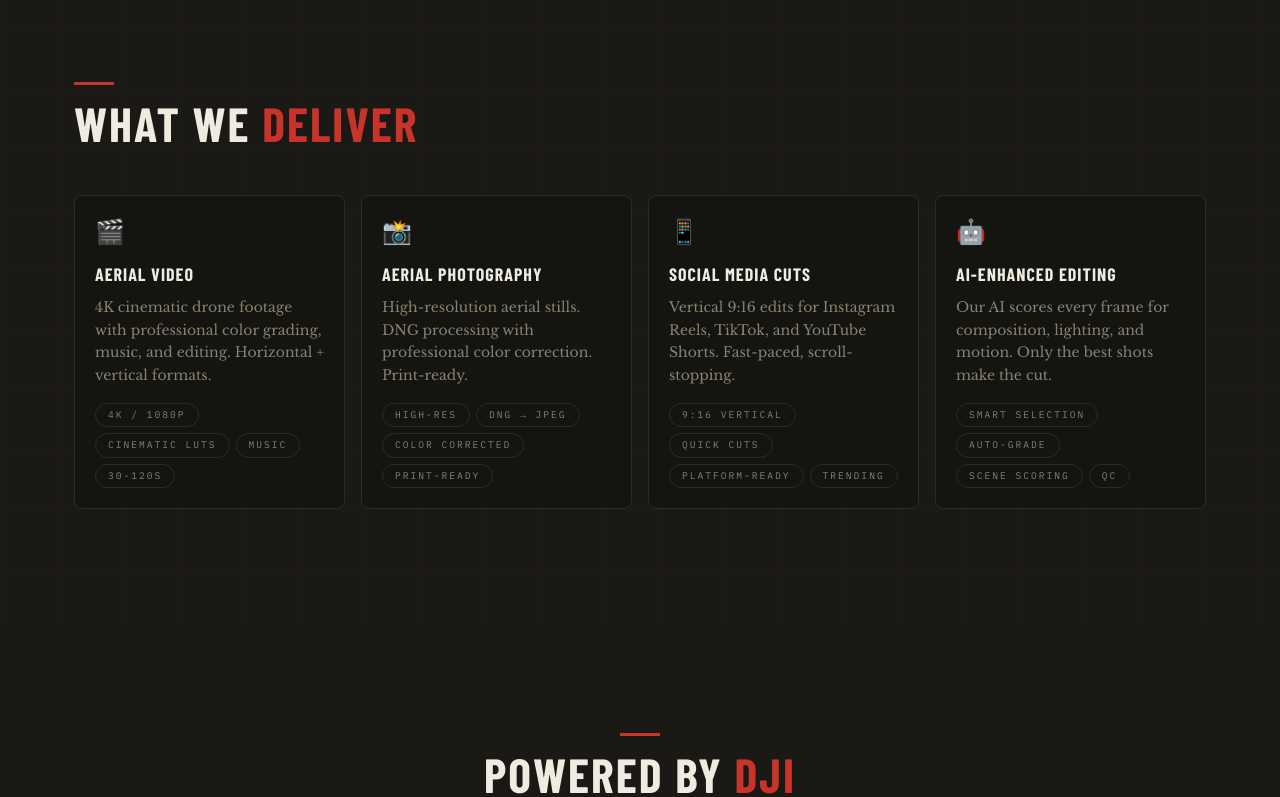
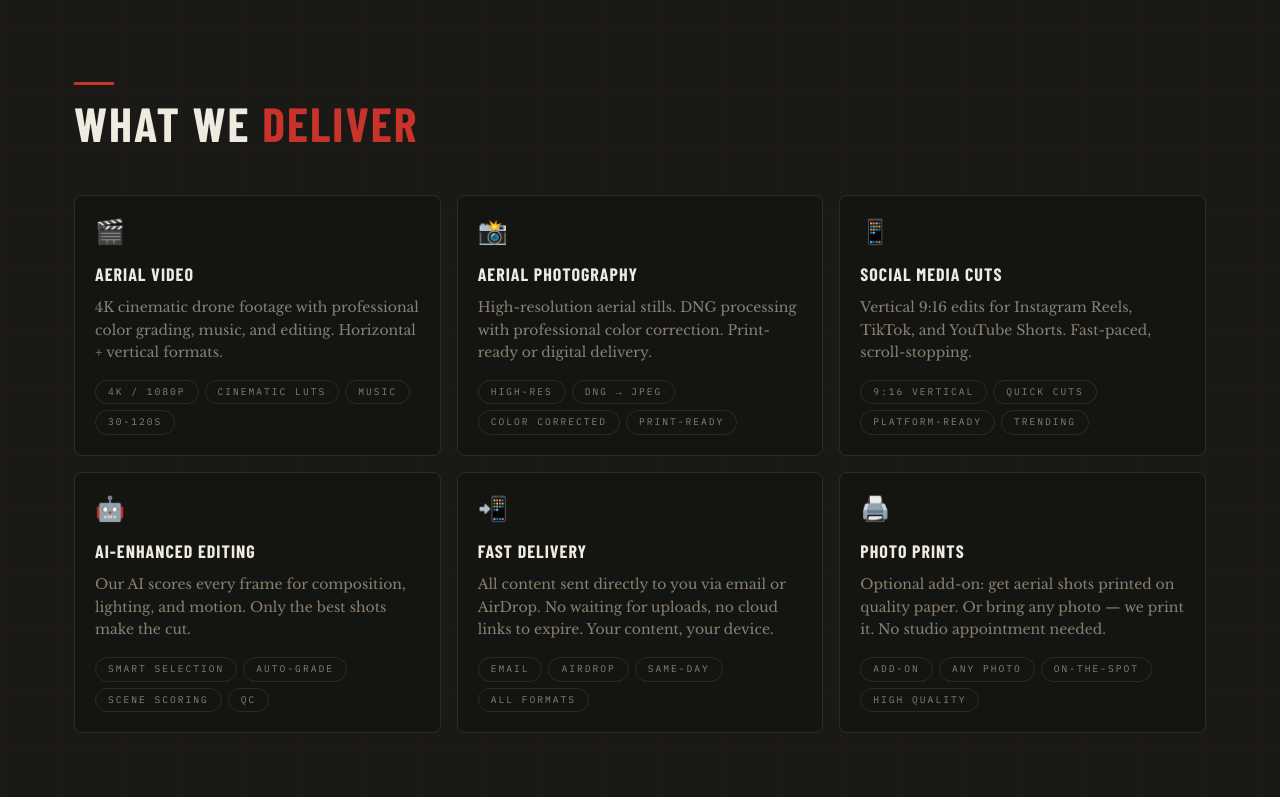
Before and after one commit to Ipswich38/aerovibe, a Next.js app: page / in a window 1280 px wide. Shown: the part 2000-2797 px from the top of the page. Built offline with nearby package versions, Linux system fonts and the light colour scheme; a web font is replaced by a local one.

Commit message:
Add delivery methods (email/AirDrop) + optional photo print service across Process, Services, and Pricing sections

```diff
--- a/src/components/Pricing.tsx
+++ b/src/components/Pricing.tsx
@@ -15,6 +15,7 @@ const packages = [
       "Cinematic color grade",
       "Background music",
       "1 format (16:9 or 9:16)",
+      "Delivered via email or AirDrop",
     ],
     highlight: false,
   },
@@ -30,6 +31,7 @@ const packages = [
       "Background music",
       "Both formats (16:9 + 9:16)",
       "3 aerial photo exports",
+      "Delivered via email or AirDrop",
     ],
     highlight: true,
   },
@@ -45,6 +47,7 @@ const packages = [
       "Licensed background music",
       "Both formats (16:9 + 9:16)",
       "10 aerial photo exports",
+      "Delivered via email or AirDrop",
       "1 revision included",
     ],
     highlight: false,
@@ -131,6 +134,47 @@ export default function Pricing() {
           </ScrollReveal>
         ))}
       </div>
+
+      {/* Print Service — optional add-on */}
+      <ScrollReveal delay={0.3} className="mt-6">
+        <div className="p-6 rounded-lg border border-dashed border-purple-500/20 bg-av-bg/50 hover:border-purple-500/40 transition-colors">
+          <div className="flex flex-col md:flex-row md:items-center gap-6">
+            <div className="flex items-center gap-3 shrink-0">
+              <span className="text-3xl">🖨️</span>
+              <div>
+                <div className="flex items-center gap-2">
+                  <h3
+                    className="text-lg font-bold tracking-[2px] uppercase"
+                    style={{ fontFamily: "var(--font-cond)" }}
+                  >
+                    Photo Print Service
+                  </h3>
+                  <span className="pill bg-purple-500/10 border-purple-500/30 text-purple-400">
+                    Add-On
+                  </span>
+                </div>
+                <p className="text-xs text-av-muted mt-1">
+                  Standalone or bundle with any package
+                </p>
+              </div>
+            </div>
+
+            <p className="flex-1 text-sm text-av-muted leading-relaxed">
+              Get your favorite aerial shots printed on high-quality photo
+              paper. Works with drone photos or bring your own images —
+              we&apos;ll print anything you want.
+            </p>
+
+            <a
+              href="#contact"
+              className="shrink-0 hover-lift inline-flex items-center justify-center px-6 py-3 border border-purple-500/30 text-purple-400 text-sm tracking-[2px] uppercase rounded-sm hover:bg-purple-500/10 transition-colors"
+              style={{ fontFamily: "var(--font-cond)" }}
+            >
+              Ask About Prints
+            </a>
+          </div>
+        </div>
+      </ScrollReveal>
     </section>
   );
 }
--- a/src/components/Process.tsx
+++ b/src/components/Process.tsx
@@ -30,11 +30,20 @@ const steps = [
   },
   {
     number: "04",
-    emoji: "🚀",
-    title: "You Post",
+    emoji: "📲",
+    title: "You Get It",
     color: "#2a6e4a",
     description:
-      "4K horizontal for websites. 9:16 vertical for Reels. Print-ready stills. Multiple formats, one shoot, fast turnaround.",
+      "Final content delivered via email or AirDrop — your choice. 4K horizontal, 9:16 vertical, print-ready stills. All formats, one shoot.",
+  },
+  {
+    number: "05",
+    emoji: "🖨️",
+    title: "Print It",
+    color: "#7832c8",
+    description:
+      "Optional add-on: get your favorite aerial shots printed on the spot. Bring your own photos too — we print anything. No studio needed.",
+    optional: true,
   },
 ];
 
@@ -51,14 +60,16 @@ export default function Process() {
             How It <span className="text-av-red">Works</span>
           </h2>
           <p className="text-av-muted mt-3 max-w-md text-sm leading-relaxed">
-            Four steps from raw drone footage to publish-ready content. No
-            back-and-forth. No waiting weeks.
+            Five steps from raw drone footage to your hands. Content delivered
+            digitally — with an optional print service if you want something
+            you can hold.
           </p>
         </div>
       </ScrollReveal>
 
-      <div className="grid grid-cols-1 md:grid-cols-4 gap-6">
-        {steps.map((s, i) => (
+      {/* Steps 1-4: core flow */}
+      <div className="grid grid-cols-1 md:grid-cols-4 gap-6 mb-6">
+        {steps.filter((s) => !s.optional).map((s, i) => (
           <ScrollReveal key={i} delay={i * 0.12}>
             <motion.div
               whileHover={{ y: -4 }}
@@ -66,7 +77,7 @@ export default function Process() {
               className="relative group"
             >
               {/* Connector line (desktop) */}
-              {i < steps.length - 1 && (
+              {i < 3 && (
                 <div className="hidden md:block absolute top-10 left-[calc(100%+4px)] w-[calc(100%-8px)] h-px bg-gradient-to-r from-av-border to-transparent" />
               )}
 
@@ -94,6 +105,54 @@ export default function Process() {
           </ScrollReveal>
         ))}
       </div>
+
+      {/* Step 5: Print — optional add-on, visually distinct */}
+      {steps.filter((s) => s.optional).map((s, i) => (
+        <ScrollReveal key={`opt-${i}`} delay={0.5}>
+          <motion.div
+            whileHover={{ y: -4 }}
+            transition={{ duration: 0.2 }}
+            className="relative group p-6 rounded-lg border border-dashed border-av-border hover:border-purple-500/30 bg-av-surface/50 transition-colors duration-300"
+          >
+            <div className="flex flex-col md:flex-row md:items-center gap-6">
+              <div className="flex items-center gap-4 shrink-0">
+                <span
+                  className="text-5xl font-black opacity-10 group-hover:opacity-20 transition-opacity"
+                  style={{ fontFamily: "var(--font-cond)", color: s.color }}
+                >
+                  {s.number}
+                </span>
+                <span className="text-3xl">{s.emoji}</span>
+              </div>
+
+              <div className="flex-1">
+                <div className="flex items-center gap-3 mb-2">
+                  <h3
+                    className="text-xl font-bold tracking-[2px] uppercase"
+                    style={{ fontFamily: "var(--font-cond)" }}
+                  >
+                    {s.title}
+                  </h3>
+                  <span className="pill bg-purple-500/10 border-purple-500/30 text-purple-400">
+                    Optional Add-On
+                  </span>
+                </div>
+                <p className="text-sm text-av-muted leading-relaxed max-w-xl">
+                  {s.description}
+                </p>
+              </div>
+
+              <a
+                href="#contact"
+                className="shrink-0 hover-lift inline-flex items-center justify-center px-6 py-3 border border-purple-500/30 text-purple-400 text-sm tracking-[2px] uppercase rounded-sm hover:bg-purple-500/10 transition-colors"
+                style={{ fontFamily: "var(--font-cond)" }}
+              >
+                Add to Order
+              </a>
+            </div>
+          </motion.div>
+        </ScrollReveal>
+      ))}
     </section>
   );
 }
--- a/src/components/Services.tsx
+++ b/src/components/Services.tsx
@@ -17,7 +17,7 @@ const services = [
     title: "Aerial Photography",
     color: "#d4730f",
     description:
-      "High-resolution aerial stills. DNG processing with professional color correction. Print-ready.",
+      "High-resolution aerial stills. DNG processing with professional color correction. Print-ready or digital delivery.",
     tags: ["High-Res", "DNG → JPEG", "Color Corrected", "Print-Ready"],
   },
   {
@@ -36,6 +36,22 @@ const services = [
       "Our AI scores every frame for composition, lighting, and motion. Only the best shots make the cut.",
     tags: ["Smart Selection", "Auto-Grade", "Scene Scoring", "QC"],
   },
+  {
+    icon: "📲",
+    title: "Fast Delivery",
+    color: "#0ea5e9",
+    description:
+      "All content sent directly to you via email or AirDrop. No waiting for uploads, no cloud links to expire. Your content, your device.",
+    tags: ["Email", "AirDrop", "Same-Day", "All Formats"],
+  },
+  {
+    icon: "🖨️",
+    title: "Photo Prints",
+    color: "#7832c8",
+    description:
+      "Optional add-on: get aerial shots printed on quality paper. Or bring any photo — we print it. No studio appointment needed.",
+    tags: ["Add-On", "Any Photo", "On-The-Spot", "High Quality"],
+  },
 ];
 
 export default function Services() {
@@ -51,7 +67,7 @@ export default function Services() {
           </div>
         </ScrollReveal>
 
-        <div className="grid grid-cols-1 sm:grid-cols-2 lg:grid-cols-4 gap-4">
+        <div className="grid grid-cols-1 sm:grid-cols-2 lg:grid-cols-3 gap-4">
           {services.map((s, i) => (
             <ScrollReveal key={i} delay={i * 0.1}>
               <motion.div
```
